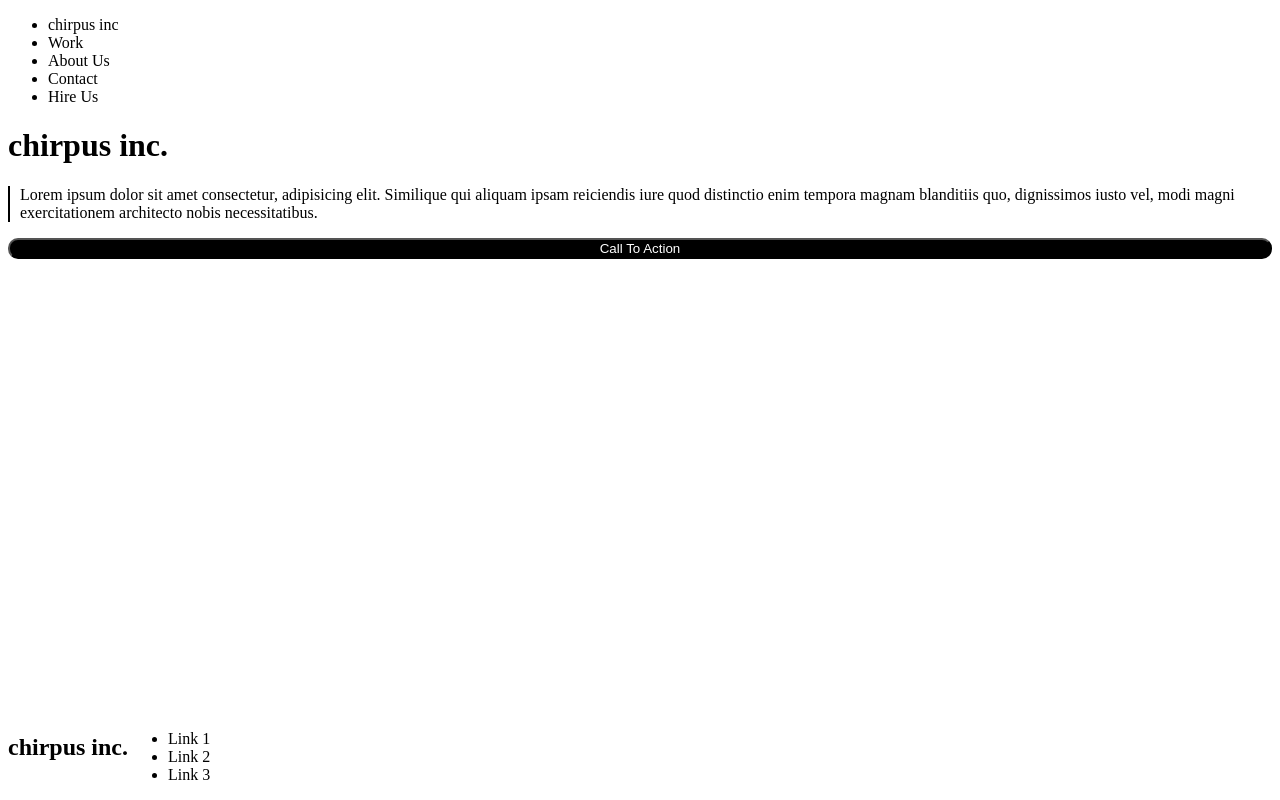
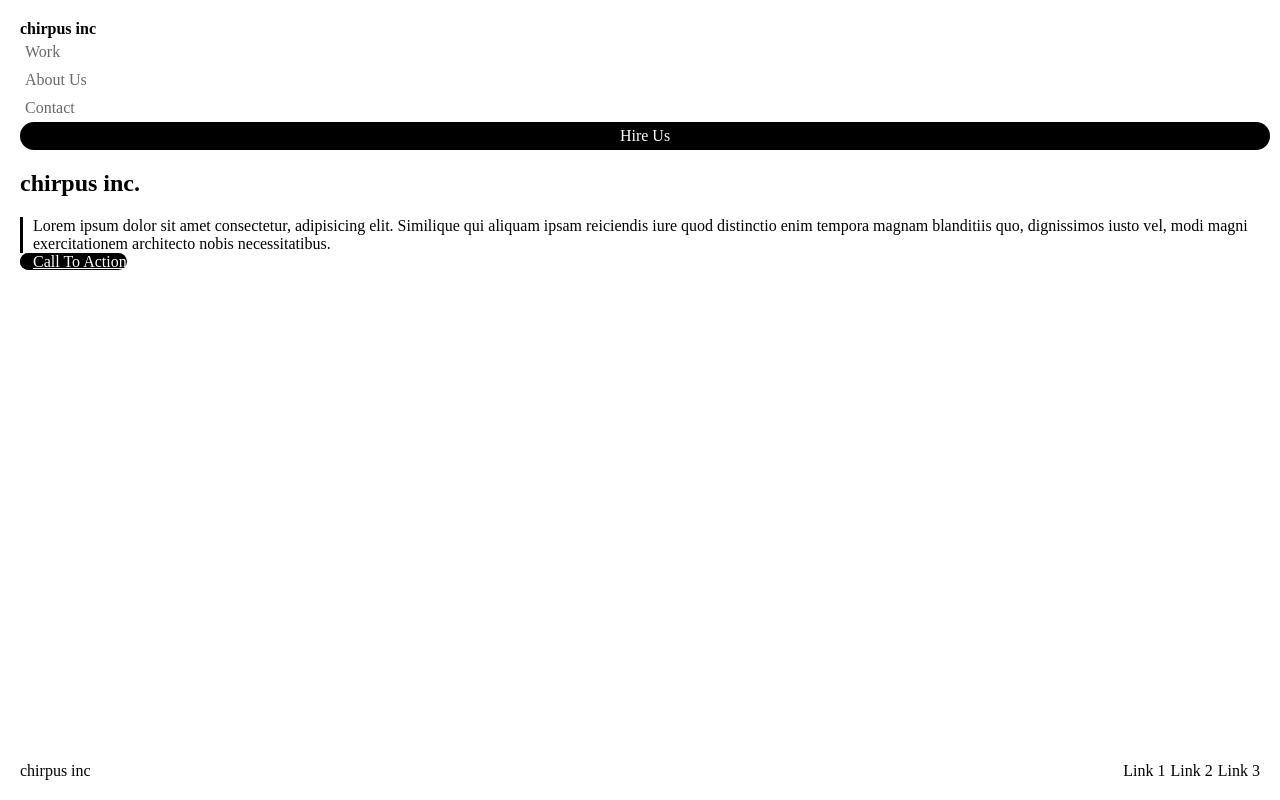
Before and after one commit to SimonOrow/01-lab1, a plain HTML site: page index.html in a window 1280 px wide. Drawn offline with Linux system fonts and the light colour scheme.

Commit message:
almost had it

```diff
--- a/index.html
+++ b/index.html
@@ -9,31 +9,35 @@
   </head>
   <body>
     <header>
-      <ul>
-        <li>chirpus inc</li>
-        <li>Work</li>
-        <li>About Us</li>
-        <li>Contact</li>
-        <li>Hire Us</li>
-      </ul>
+      <h1>chirpus inc</h1>
+      <nav>
+        <ul>
+          <li><a href="#">Work</a></li>
+          <li><a href="#">About Us</a></li>
+          <li><a href="#">Contact</a></li>
+          <li><a href="#" class="accent">Hire Us</a></li>
+        </ul>
+      </nav>
     </header>
     <main>
-      <h1>chirpus inc.</h1>
-      <p>
+      <h2>chirpus inc.</h2>
+      <p class="call-to-action">
         Lorem ipsum dolor sit amet consectetur, adipisicing elit. Similique qui
         aliquam ipsam reiciendis iure quod distinctio enim tempora magnam
         blanditiis quo, dignissimos iusto vel, modi magni exercitationem
         architecto nobis necessitatibus.
       </p>
-      <button>Call To Action</button>
+      <a href="#" class="accent call-to-action link">Call To Action</a>
     </main>
     <footer>
-      <h2>chirpus inc.</h2>
-      <ul>
-        <li>Link 1</li>
-        <li>Link 2</li>
-        <li>Link 3</li>
-      </ul>
+      <p>chirpus inc</p>
+      <nav>
+        <ul>
+          <li><a href="#">Link 1</a></li>
+          <li><a href="#">Link 2</a></li>
+          <li><a href="#">Link 3</a></li>
+        </ul>
+      </nav>
     </footer>
   </body>
 </html>
--- a/style.css
+++ b/style.css
@@ -1,24 +1,70 @@
-header {
-  padding: 0;
+/* resets */
+
+body,
+h1,
+p {
+  margin: 0;
 }
 
-button {
+body {
+  padding: 20px;
+}
+
+h1 {
+  font-size: 16px;
+}
+
+nav ul {
+  list-style: none;
+  padding: 0;
+  margin: 0;
+}
+
+header a {
+  text-decoration: none;
+  color: #69696a;
+  padding: 5px;
+  display: inline-block;
+}
+
+.accent {
   background-color: black;
   color: white;
+  width: 100%;
   text-align: center;
-  border-radius: 10px;
-  width: 100%;
+  border-radius: 20px;
 }
 
-main p {
-  border-left: 2px solid black;
+.call-to-action {
+  border-left: 3px solid black;
   padding-left: 10px;
+}
+
+.call-to-action link {
+  text-decoration: none;
+  display: inline-block;
+  padding: 5px;
+  margin-top: 10px;
 }
 
 footer {
   position: fixed;
-  bottom: 0%;
+  bottom: 0;
+  left: 0;
+  right: 0;
   background-color: rgba(red, green, blue, alpha);
-  width: 100%;
+  display: flex;
+  justify-content: space-between;
+  align-items: center;
+  padding: 20px;
+}
+
+footer nav ul {
   display: flex;
 }
+
+footer a {
+  padding: 5px 0 5px 5px;
+  text-decoration: none;
+  color: black;
+}
```
